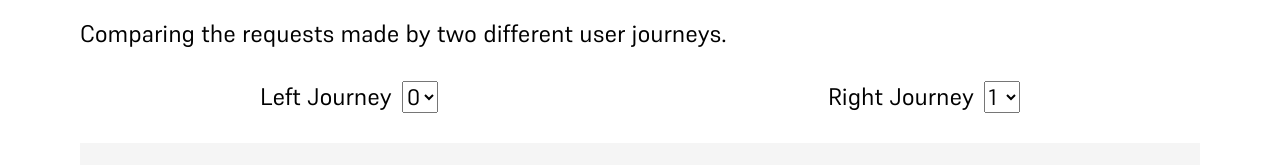
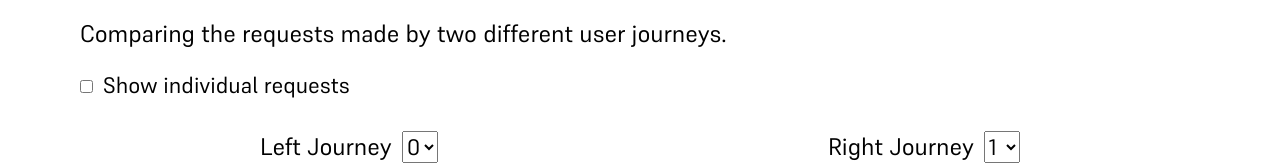
Before and after one commit to jhancock532/shadowbox, a Next.js app: page /comparison in a window 1280 px wide. Shown: the part 154-319 px from the top of the page. Built offline with nearby package versions, Linux system fonts and the light colour scheme.

Commit message:
add support for showing individual requests in comparison

```diff
--- a/src/components/JourneyComparison/JourneyComparison.module.css
+++ b/src/components/JourneyComparison/JourneyComparison.module.css
@@ -1,3 +1,16 @@
+.showIndividualRequestsForm {
+  font-size: 1.4rem;
+}
+
+.showIndividualRequestsLabel {
+  margin-left: 10px;
+  user-select: none;
+}
+
+.showIndividualRequestsCheckbox {
+  font-size: 2rem;
+}
+
 .comparisonContainer {
   display: grid;
   grid-template-columns: 1fr 1fr;
--- a/src/components/JourneyComparison/JourneyComparison.tsx
+++ b/src/components/JourneyComparison/JourneyComparison.tsx
@@ -31,6 +31,8 @@ function JourneySummary({ journey }: { journey: any }) {
 export const JourneyComparison = ({ journeys }: { journeys: any }) => {
   const [leftJourneyIndex, setLeftJourneyIndex] = React.useState(0);
   const [rightJourneyIndex, setRightJourneyIndex] = React.useState(1);
+  const [showIndividualRequests, setShowIndividualRequests] =
+    React.useState(false);
 
   const leftJourneySelectOptions = (
     <select
@@ -68,13 +70,25 @@ export const JourneyComparison = ({ journeys }: { journeys: any }) => {
 
   const leftJourneySteps = journeys[leftJourneyIndex].map(
     (step: any, index: number) => {
-      return <JourneyStep key={index} journey={step} />;
+      return (
+        <JourneyStep
+          key={index}
+          journey={step}
+          showIndividualRequests={showIndividualRequests}
+        />
+      );
     }
   );
 
   const rightJourneySteps = journeys[rightJourneyIndex].map(
     (step: any, index: number) => {
-      return <JourneyStep key={index} journey={step} />;
+      return (
+        <JourneyStep
+          key={index}
+          journey={step}
+          showIndividualRequests={showIndividualRequests}
+        />
+      );
     }
   );
 
@@ -89,6 +103,25 @@ export const JourneyComparison = ({ journeys }: { journeys: any }) => {
 
   return (
     <div className="contentContainer">
+      <p></p>
+      <div className={styles.showIndividualRequestsForm}>
+        <input
+          type="checkbox"
+          id="show-individual-requests"
+          className={styles.showIndividualRequestsCheckbox}
+          checked={showIndividualRequests}
+          onChange={() => {
+            setShowIndividualRequests(!showIndividualRequests);
+          }}
+        />
+        <label
+          className={styles.showIndividualRequestsLabel}
+          htmlFor="show-individual-requests"
+        >
+          Show individual requests
+        </label>
+      </div>
+
       <div className={styles.comparisonForm}>
         <div>
           <label
--- a/src/components/JourneyComparison/JourneyStep.module.css
+++ b/src/components/JourneyComparison/JourneyStep.module.css
@@ -3,3 +3,30 @@
   font-size: 1.5rem;
   font-weight: bold;
 }
+
+.requestList {
+  overflow-y: scroll;
+  overflow-x: scroll;
+  max-width: 40vw;
+  height: 360px;
+  padding: 10px;
+  background-color: #d8d8d8;
+  color: #000;
+  margin-top: 15px;
+  border-radius: 5px;
+}
+
+.request {
+  display: flex;
+  flex-direction: row;
+  gap: 20px;
+  overflow: hidden;
+  text-overflow: ellipsis;
+  margin: 0;
+  font-size: 1.3rem;
+  margin-bottom: 5px;
+}
+
+.requestUrl {
+  overflow-wrap: anywhere;
+}
--- a/src/components/JourneyComparison/JourneyStep.tsx
+++ b/src/components/JourneyComparison/JourneyStep.tsx
@@ -14,7 +14,26 @@ function calculateTotalResourceTransferSize(resources: any) {
   );
 }
 
-export const JourneyStep = ({ journey }: { journey: any }) => {
+const RequestList = ({ requests }: { requests: any }) => {
+  return (
+    <div className={styles.requestList}>
+      {requests.map((request: any) => (
+        <div key={request.url} className={styles.request}>
+          <strong>{Math.round(request.transferSize / 1000)}kB</strong>
+          <span className={styles.requestUrl}>{request.url}</span>
+        </div>
+      ))}
+    </div>
+  );
+};
+
+export const JourneyStep = ({
+  journey,
+  showIndividualRequests,
+}: {
+  journey: any;
+  showIndividualRequests: boolean;
+}) => {
   const resources = journey.resources;
 
   const totalRequestTransferSize = Math.round(
@@ -30,7 +49,11 @@ export const JourneyStep = ({ journey }: { journey: any }) => {
   return (
     <div>
       <p className={styles.title}>{truncatedStepTitle}</p>
-      <JourneyStepChart requests={resources} />
+      {showIndividualRequests ? (
+        <RequestList requests={resources} />
+      ) : (
+        <JourneyStepChart requests={resources} />
+      )}
       <p>
         {journey.resources.length} requests totalling {totalRequestTransferSize}{" "}
         kB
```
